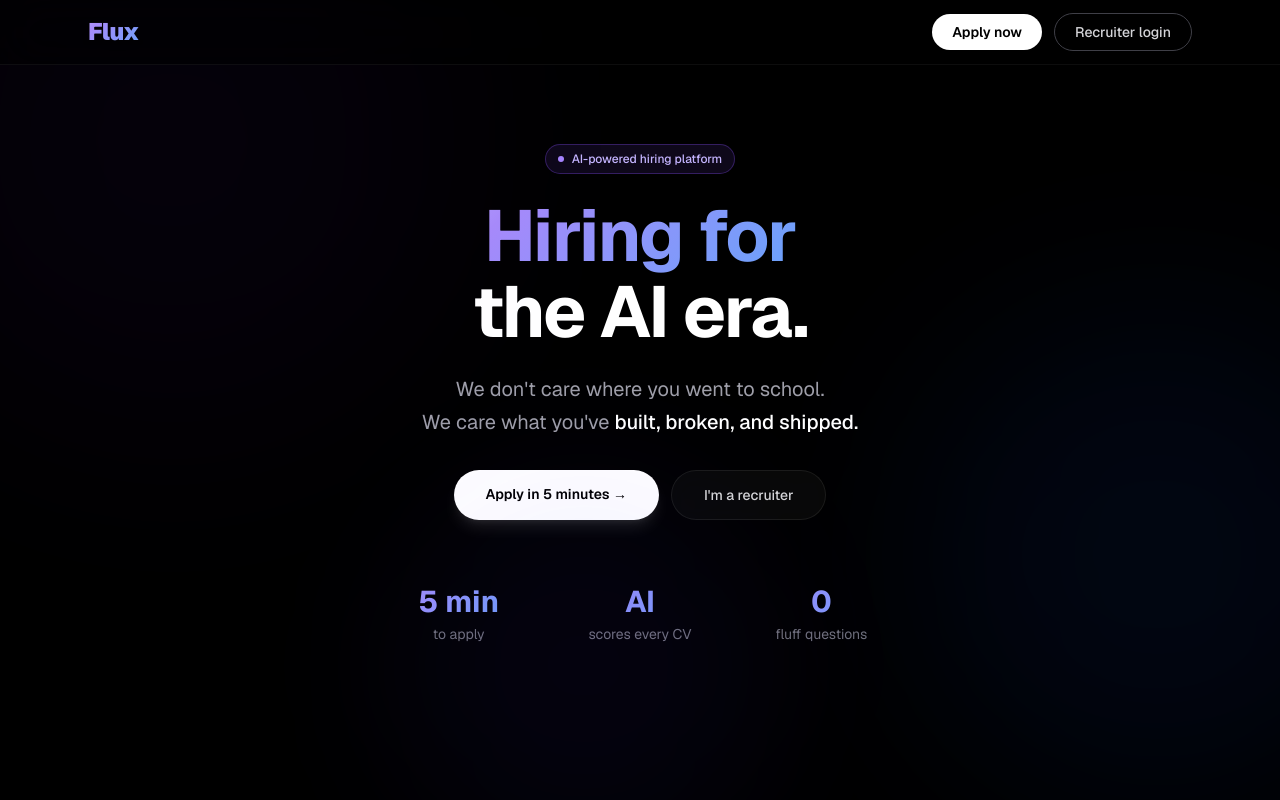
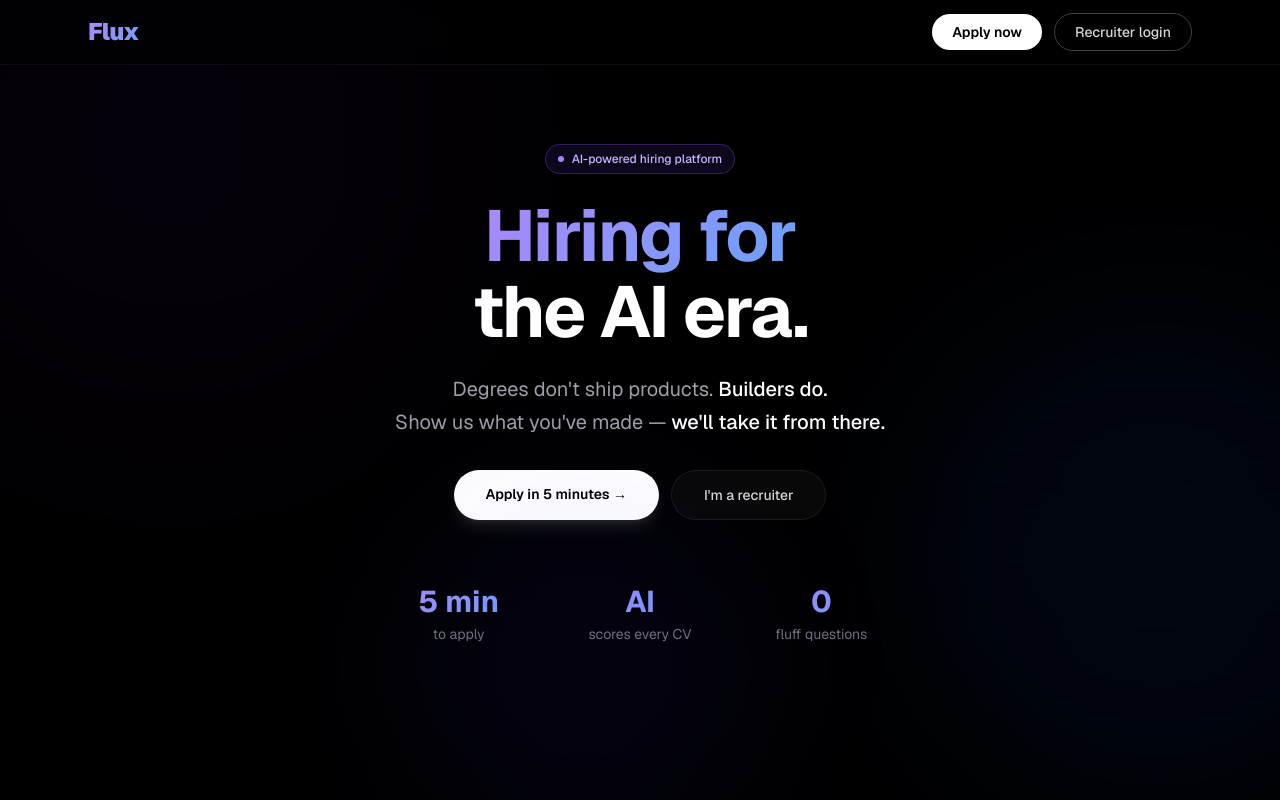
Before and after one commit to jisha12345/Flux, a Next.js app: page / in a window 1280 px wide. Shown: the top 800 px of the page. Built offline with nearby package versions, Linux system fonts and the light colour scheme.

Commit message:
Punch up hero subheadline copy
Co-Authored-By: Claude Sonnet 4.6 <noreply@anthropic.com>

```diff
--- a/src/app/page.tsx
+++ b/src/app/page.tsx
@@ -74,8 +74,8 @@ export default function Home() {
             <span className="text-white">the AI era.</span>
           </h1>
           <p className="text-zinc-400 text-lg sm:text-xl max-w-xl mx-auto leading-relaxed">
-            We don&apos;t care where you went to school.<br className="hidden sm:block" />
-            We care what you&apos;ve <span className="text-white font-medium">built, broken, and shipped.</span>
+            Degrees don&apos;t ship products. <span className="text-white font-medium">Builders do.</span><br className="hidden sm:block" />
+            Show us what you&apos;ve made — <span className="text-white font-medium">we&apos;ll take it from there.</span>
           </p>
           <div className="flex flex-col sm:flex-row gap-3 justify-center pt-2">
             <Link href="/apply" className="px-8 py-3.5 bg-white text-black font-semibold rounded-full hover:bg-zinc-100 transition-all text-sm shadow-lg shadow-white/10">
```
